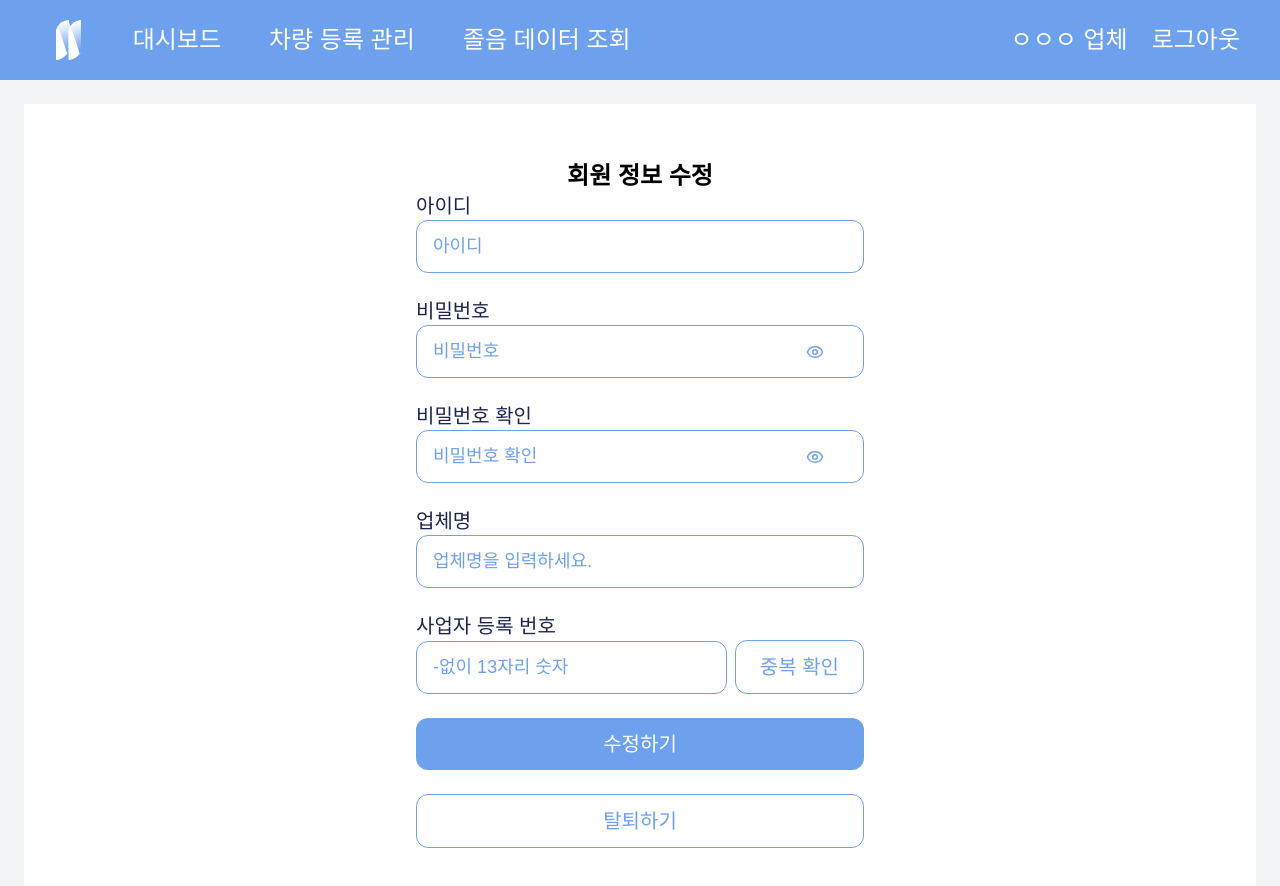
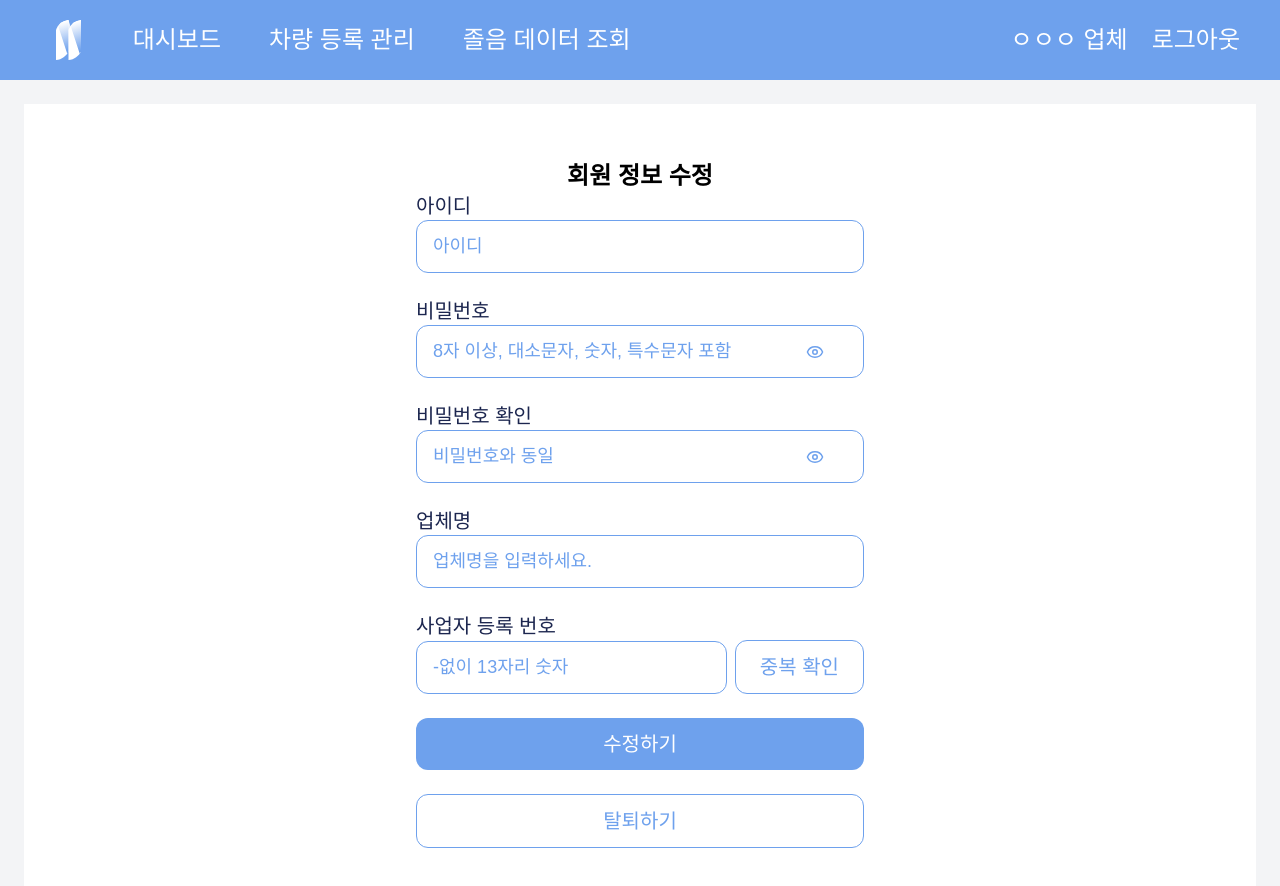
Before and after one commit to NoSleep-Drive/front, a React (Vite) app: page /edit in a window 1280 px wide. Shown: the top 886 px of the page. Built offline with nearby package versions, Linux system fonts and the light colour scheme; a web font is replaced by a local one.

Commit message:
refactor[#10]: 통신 실패 시 error 상태 변경 및 화면에 표시하여 UX 개선

```diff
--- a/src/pages/EditProfile/EditProfileForm.jsx
+++ b/src/pages/EditProfile/EditProfileForm.jsx
@@ -13,6 +13,10 @@ function EditProfileForm({
 }) {
   return (
     <form onSubmit={handleSubmit} className="space-y-6">
+      {state.errors.fetch && (
+        <div className="mb-4 text-sm text-red-500">{state.errors.fetch}</div>
+      )}
+
       <InputField
         label="아이디"
         name="id"
@@ -26,7 +30,7 @@ function EditProfileForm({
         label="비밀번호"
         name="password"
         type="password"
-        placeholder="비밀번호"
+        placeholder="8자 이상, 대소문자, 숫자, 특수문자 포함"
         value={state.password}
         onChange={(name, value) => handleChange(name, value)}
       />
@@ -35,7 +39,7 @@ function EditProfileForm({
         label="비밀번호 확인"
         name="confirmPassword"
         type="password"
-        placeholder="비밀번호 확인"
+        placeholder="비밀번호와 동일"
         value={state.confirmPassword}
         onChange={(name, value) => handleChange(name, value)}
       />
@@ -87,6 +91,7 @@ EditProfileForm.propTypes = {
     confirmPassword: PropTypes.string,
     companyName: PropTypes.string,
     businessNumber: PropTypes.string,
+    errors: PropTypes.list,
   }).isRequired,
   isLoading: PropTypes.bool.isRequired,
   isDeleting: PropTypes.bool.isRequired,
--- a/src/pages/EditProfile/useEditProfile.jsx
+++ b/src/pages/EditProfile/useEditProfile.jsx
@@ -49,6 +49,15 @@ export function useEditProfile() {
             payload: { id, companyName, businessNumber },
           });
         }
+      } catch (error) {
+        dispatch({
+          type: 'SET_FIELD',
+          field: 'errors',
+          value: {
+            fetch:
+              error.message || '회사 정보를 불러오는 중 오류가 발생했습니다.',
+          },
+        });
       } finally {
         setIsLoading(false);
       }
```
